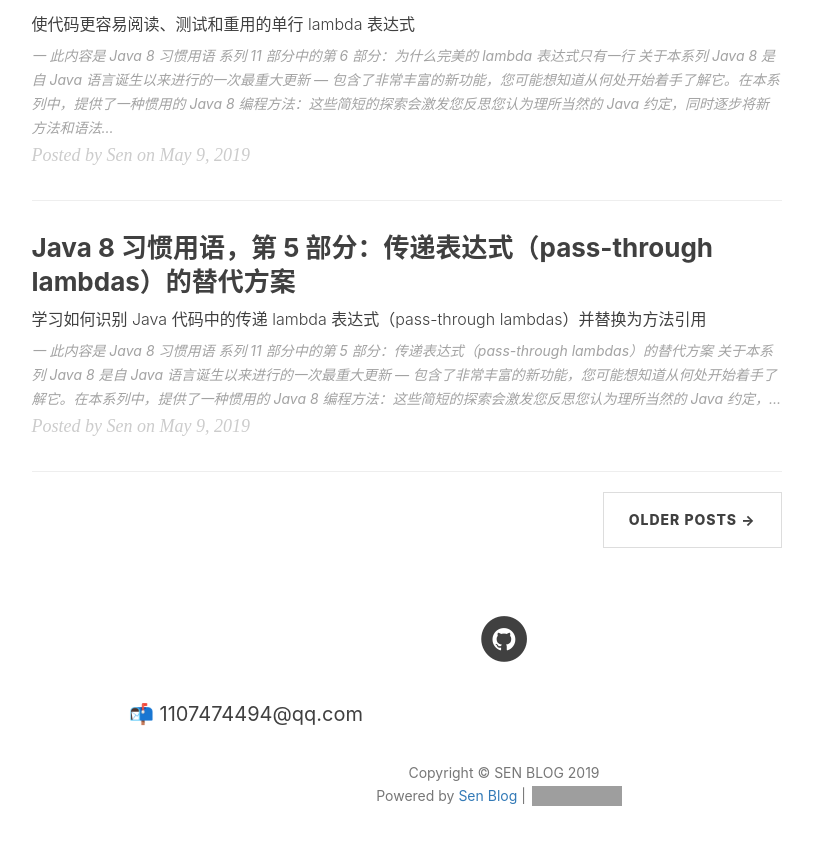
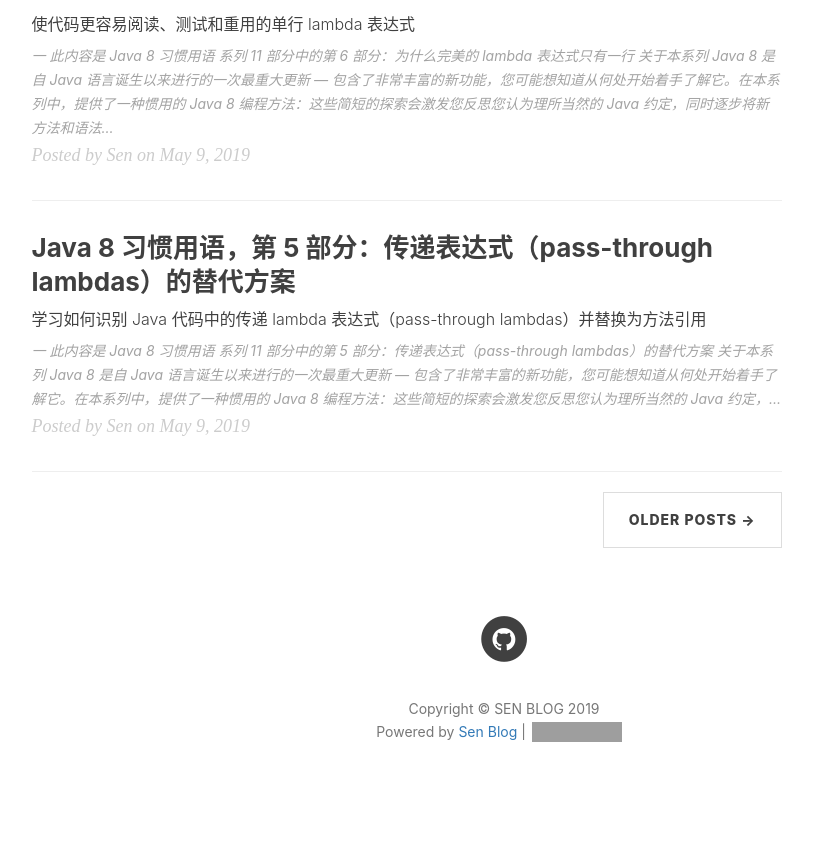
Before and after one commit to hub-sen/hub-sen.github.io, a Jekyll site: the page built from index.html, in a window 1280 px wide and 900 px high, scrolled down 1316 px. Shown: the top 845 px of the window, without its empty margins (136-949 px from the left). Built offline with Jekyll 4.4.1, drawn with Linux system fonts in a browser that asks for light colours; nearby versions of some CDN libraries; the list of posts is cut into pages by our own code; comment, search, counter and statistics services are not loaded; grey boxes are pictures that could not be loaded.

```diff
--- a/_includes/short-about.html
+++ b/_includes/short-about.html
@@ -10,5 +10,8 @@
     {% endif %}
     <!-- SNS Link -->
     {% include sns-links.html %}
+    {% if site.email %}
+    <p>📬️ {{site.email}}</p>
+    {% endif %}
   </div>
 </section>
--- a/_includes/sns-links.html
+++ b/_includes/sns-links.html
@@ -79,6 +79,3 @@
   </li>
   {% endif %}
 </ul>
-  {% if site.email %}
-  <p>📬️ {{site.email}}</p>
-  {% endif %}
```
